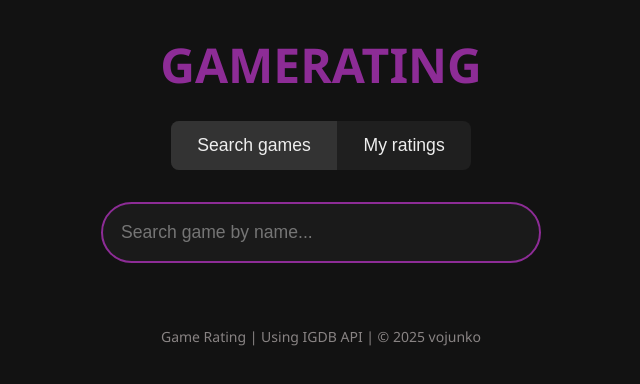
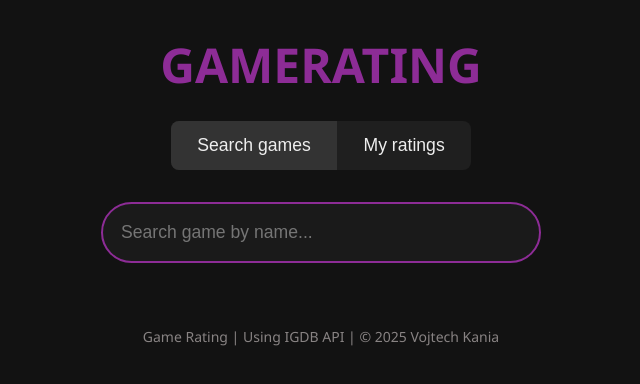
Before and after one commit to vojunko/game-rating, a website: page frontend/index.html in a window 1280 px wide. Shown: the full height of the page, 319-959 px from the left. Drawn offline with Linux system fonts and the light colour scheme.

Commit message:
Update index.html

```diff
--- a/frontend/index.html
+++ b/frontend/index.html
@@ -44,7 +44,7 @@
 </section>
   </main>
 <footer>
-    <p class="footer">Game Rating | Using IGDB API | © 2025 vojunko</p>
+    <p class="footer">Game Rating | Using IGDB API | © 2025 Vojtech Kania</p>
   </footer>
   <script src="app.js"></script>
 </body>
```
